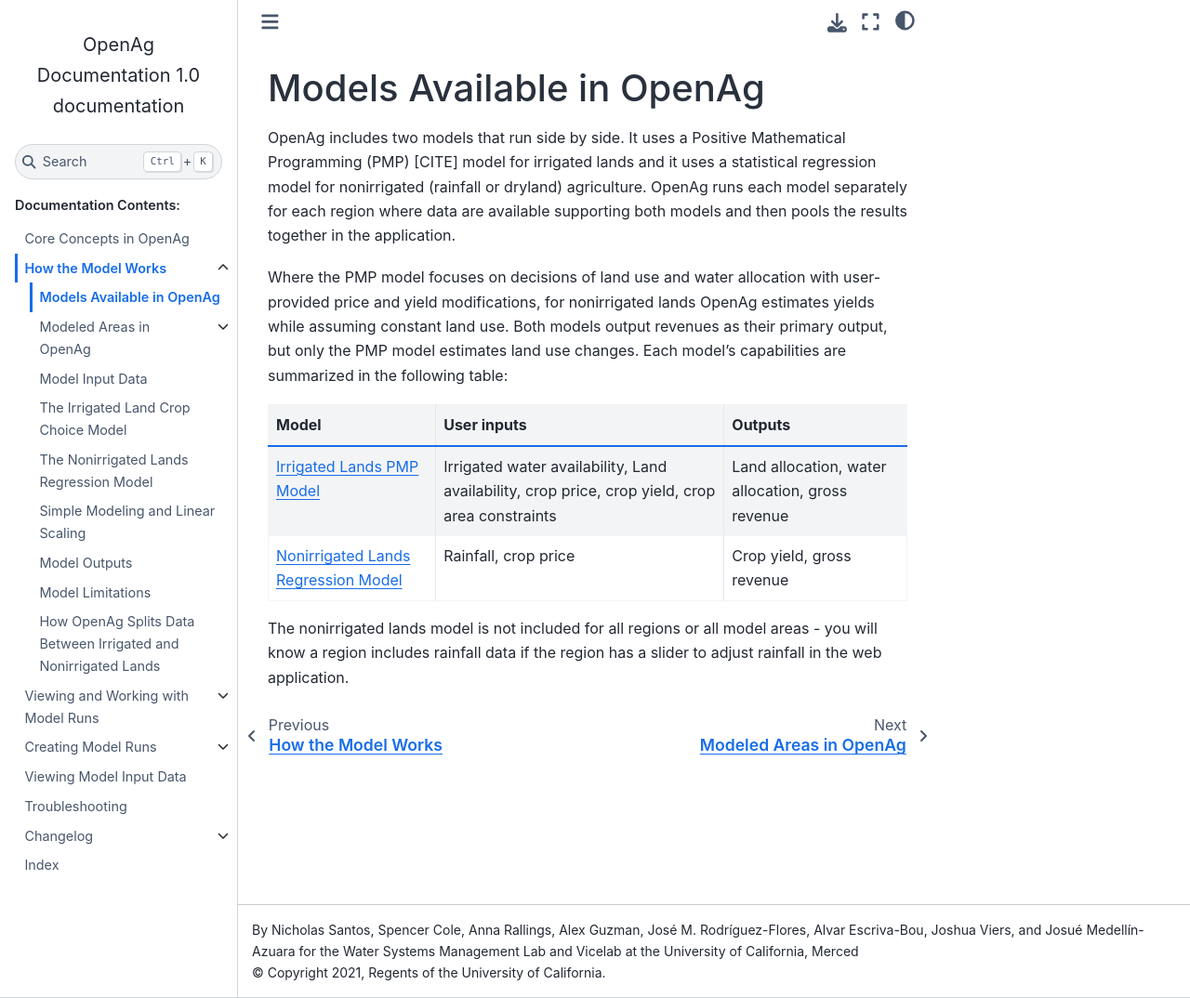
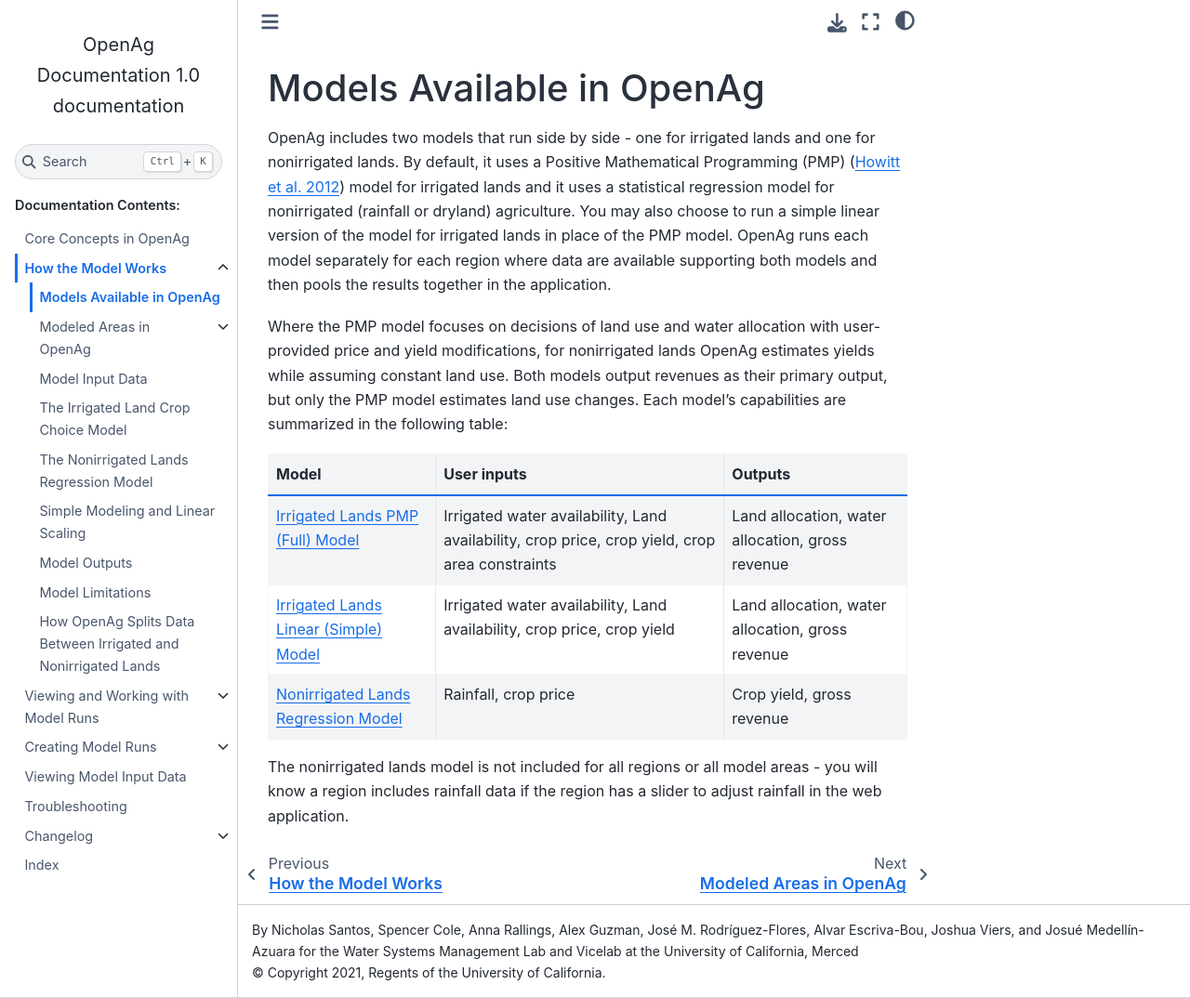
Before and after one commit to Water-Systems-Management-UCM/OpenAg_Docs, a Sphinx documentation site: the page built from source/Dapper/available_models.rst, in a window 1280 px wide and 1074 px high. Shown: the whole window at 93% size. Built offline with Sphinx 7.4.7 and the Sphinx Book theme 1.1.4, drawn with Linux system fonts in a browser that asks for light colours.

Commit message:
Fixing some references, adding the simple model to the available models

```diff
--- a/source/Dapper/available_models.rst
+++ b/source/Dapper/available_models.rst
@@ -3,7 +3,13 @@
 Models Available in OpenAg
 ==============================
 
-OpenAg includes two models that run side by side. It uses a Positive Mathematical Programming (PMP) [CITE] model for irrigated lands and it uses a statistical regression model for nonirrigated (rainfall or dryland) agriculture. OpenAg runs each model separately for each region where data are available supporting both models and then pools the results together in the application.
+OpenAg includes two models that run side by side - one for irrigated lands and one for nonirrigated lands.
+By default, it uses a Positive Mathematical Programming (PMP) (`Howitt et al. 2012 <https://agupubs.onlinelibrary.wiley.com/doi/abs/10.1002/2016WR019639>`_)
+model for irrigated lands and it uses a statistical
+regression model for nonirrigated (rainfall or dryland) agriculture. You may also choose to run a simple linear version
+of the model for irrigated lands in place of the PMP model. OpenAg runs
+each model separately for each region where data are available supporting both models and then pools the
+results together in the application.
 
 Where the PMP model focuses on decisions of land use and water allocation with user-provided price and yield modifications, for nonirrigated lands OpenAg estimates yields while assuming constant land use. Both models output revenues as their primary output, but only the PMP model estimates land use changes. Each model’s capabilities are summarized in the following table:
 
@@ -13,8 +19,11 @@
     * - Model
       - User inputs
       - Outputs
-    * - :ref:`Irrigated Lands PMP Model <IrrigatedPMPDoc>`
+    * - :ref:`Irrigated Lands PMP (Full) Model <IrrigatedPMPDoc>`
       - Irrigated water availability, Land availability, crop price, crop yield, crop area constraints
+      - Land allocation, water allocation, gross revenue
+    * - :ref:`Irrigated Lands Linear (Simple) Model <SimpleModelingDoc>`
+      - Irrigated water availability, Land availability, crop price, crop yield
       - Land allocation, water allocation, gross revenue
     * - :ref:`Nonirrigated Lands Regression Model <NonIrrigatedDoc>`
       - Rainfall, crop price
--- a/source/ModelRuns/model_runs.rst
+++ b/source/ModelRuns/model_runs.rst
@@ -1,3 +1,9 @@
+
+.. index::
+    single: model run; find
+    single: model run; view
+    see: scenario; model run
+
 .. _ModelRunDoc:
 
 Viewing and Working with Model Runs
```
Also changed, not shown: source/MakeModelRun/make_model_run.rst (+8 -2 lines), source/core_concepts.rst (+8 -4 lines).
